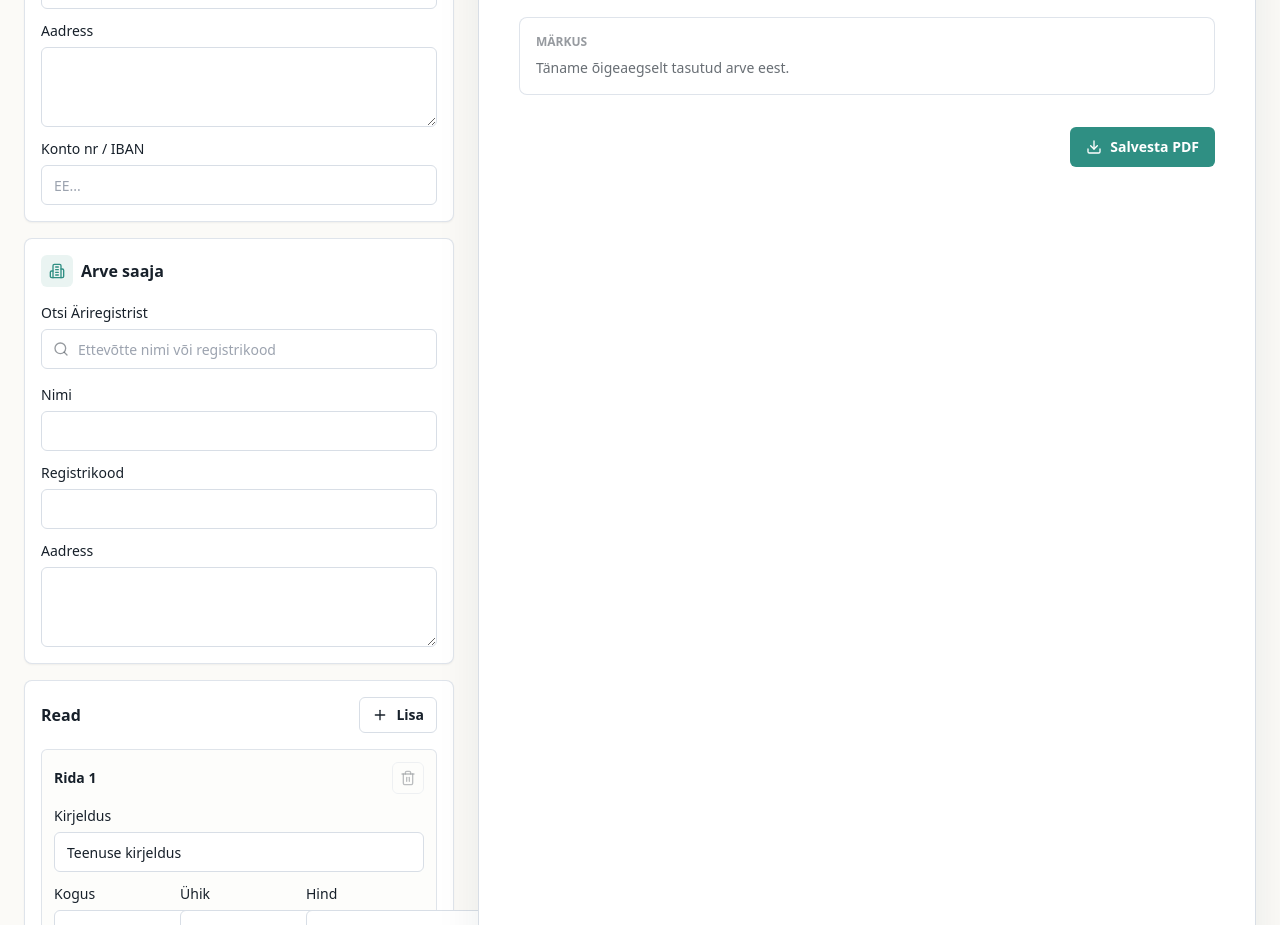
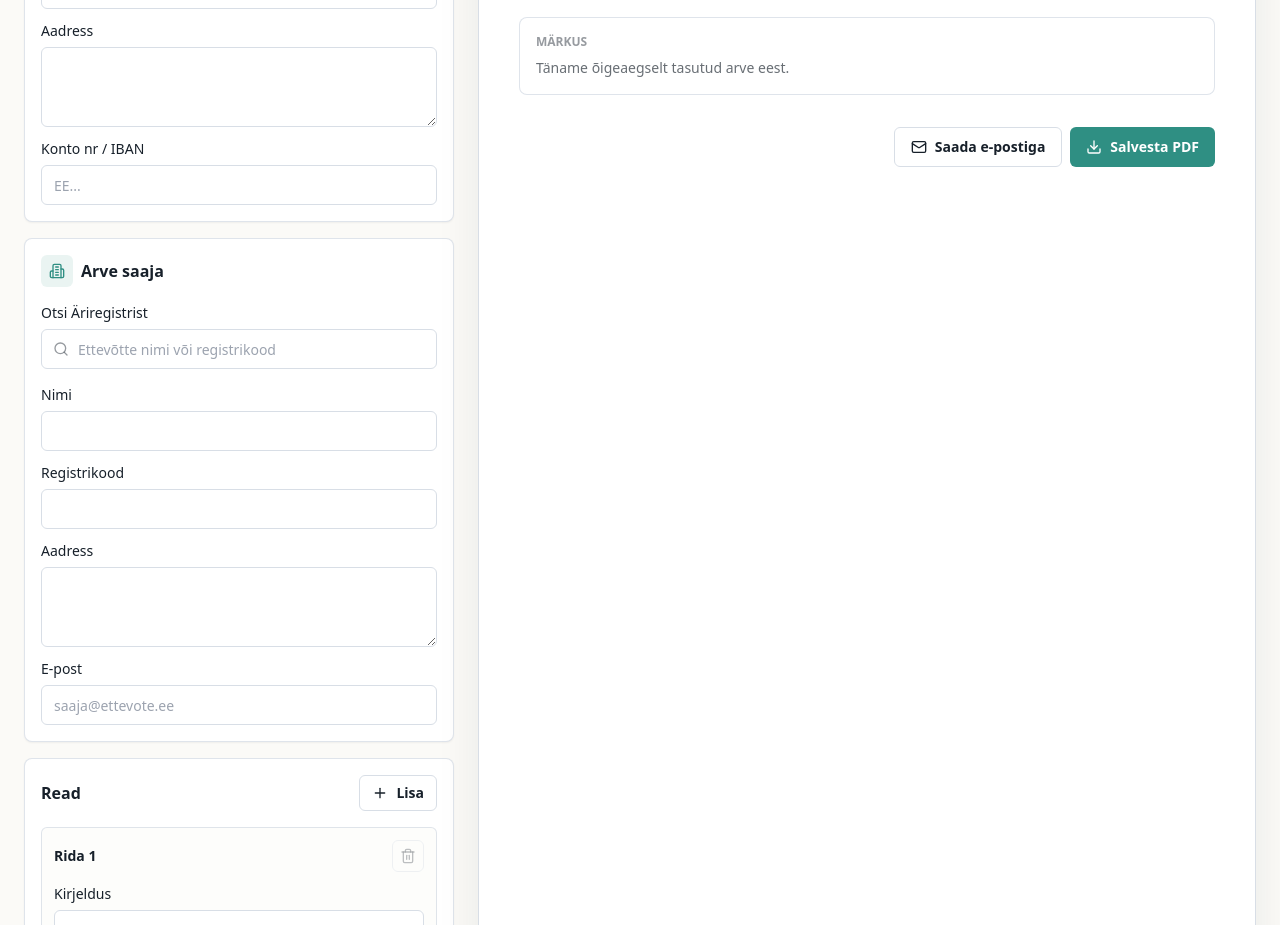
Before and after one commit to grabarved-jpg/grabmate.eu, a Next.js app: page / in a window 1280 px wide. Shown: the part 740-1665 px from the top of the page. Built offline with nearby package versions, Linux system fonts and the light colour scheme.

Commit message:
Add invoice email sending

```diff
--- a/package.json
+++ b/package.json
@@ -14,7 +14,8 @@
     "lucide-react": "^0.468.0",
     "next": "^14.2.23",
     "react": "^18.3.1",
-    "react-dom": "^18.3.1"
+    "react-dom": "^18.3.1",
+    "resend": "^6.12.4"
   },
   "devDependencies": {
     "@types/node": "^20.17.12",
--- /dev/null
+++ b/src/app/api/send-invoice/route.ts
@@ -0,0 +1,69 @@
+import { NextResponse } from "next/server";
+import { Resend } from "resend";
+
+type SendInvoiceRequest = {
+  to?: unknown;
+  subject?: unknown;
+  message?: unknown;
+  filename?: unknown;
+  pdfBase64?: unknown;
+};
+
+function asString(value: unknown) {
+  return typeof value === "string" ? value.trim() : "";
+}
+
+function escapeHtml(value: string) {
+  return value
+    .replaceAll("&", "&amp;")
+    .replaceAll("<", "&lt;")
+    .replaceAll(">", "&gt;")
+    .replaceAll('"', "&quot;");
+}
+
+export async function POST(request: Request) {
+  const apiKey = process.env.RESEND_API_KEY;
+  const from = process.env.INVOICE_FROM_EMAIL;
+
+  if (!apiKey || !from) {
+    return NextResponse.json(
+      { error: "E-posti saatmine pole veel serveris seadistatud." },
+      { status: 500 }
+    );
+  }
+
+  const body = (await request.json()) as SendInvoiceRequest;
+  const to = asString(body.to);
+  const subject = asString(body.subject) || "Arve";
+  const message = asString(body.message) || "Tere, manusena on lisatud arve.";
+  const filename = asString(body.filename) || "arve.pdf";
+  const pdfBase64 = asString(body.pdfBase64);
+
+  if (!to || !to.includes("@")) {
+    return NextResponse.json({ error: "Saaja e-posti aadress puudub või on vigane." }, { status: 400 });
+  }
+
+  if (!pdfBase64) {
+    return NextResponse.json({ error: "PDF manus puudub." }, { status: 400 });
+  }
+
+  const resend = new Resend(apiKey);
+  const { error } = await resend.emails.send({
+    from,
+    to,
+    subject,
+    html: `<p>${escapeHtml(message).replaceAll("\n", "<br />")}</p>`,
+    attachments: [
+      {
+        filename,
+        content: pdfBase64
+      }
+    ]
+  });
+
+  if (error) {
+    return NextResponse.json({ error: error.message }, { status: 502 });
+  }
+
+  return NextResponse.json({ ok: true });
+}
--- a/src/app/page.tsx
+++ b/src/app/page.tsx
@@ -4,6 +4,7 @@ import {
   Building2,
   CalendarDays,
   Download,
+  Mail,
   Plus,
   Printer,
   Search,
@@ -20,6 +21,7 @@ type Company = {
   regCode: string;
   address: string;
   bankAccount?: string;
+  email?: string;
   status?: string;
 };
 
@@ -244,6 +246,15 @@ function CompanyAutocomplete({
             onChange={(next) => onChange({ ...value, bankAccount: next })}
           />
         )}
+        {title === "Arve saaja" && (
+          <Field
+            label="E-post"
+            value={value.email ?? ""}
+            placeholder="saaja@ettevote.ee"
+            type="email"
+            onChange={(next) => onChange({ ...value, email: next })}
+          />
+        )}
       </div>
     </section>
   );
@@ -259,6 +270,8 @@ export default function Home() {
   const [rows, setRows] = useState<InvoiceRow[]>(defaultRows);
   const [note, setNote] = useState("Täname õigeaegselt tasutud arve eest.");
   const [exportingPdf, setExportingPdf] = useState(false);
+  const [sendingEmail, setSendingEmail] = useState(false);
+  const [emailStatus, setEmailStatus] = useState("");
 
   const totals = useMemo(() => {
     return rows.reduce(
@@ -302,12 +315,11 @@ export default function Home() {
     setDueDate(addDaysToIso(nextDate, 14));
   }
 
-  async function savePdf() {
-    if (!invoiceRef.current || exportingPdf) {
-      return;
+  async function buildPdf() {
+    if (!invoiceRef.current) {
+      throw new Error("Arve eelvaadet ei leitud.");
     }
 
-    setExportingPdf(true);
     document.body.classList.add("exporting-pdf");
 
     try {
@@ -340,10 +352,68 @@ export default function Home() {
         remainingHeight -= pageHeight - margin * 2;
       }
 
+      return pdf;
+    } finally {
+      document.body.classList.remove("exporting-pdf");
+    }
+  }
+
+  async function savePdf() {
+    if (exportingPdf) {
+      return;
+    }
+
+    setExportingPdf(true);
+
+    try {
+      const pdf = await buildPdf();
       pdf.save(`arve-${invoiceNo || "uus"}.pdf`);
     } finally {
-      document.body.classList.remove("exporting-pdf");
       setExportingPdf(false);
+    }
+  }
+
+  async function sendInvoiceEmail() {
+    if (sendingEmail) {
+      return;
+    }
+
+    if (!buyer.email) {
+      setEmailStatus("Lisa arve saaja e-posti aadress.");
+      return;
+    }
+
+    setSendingEmail(true);
+    setEmailStatus("");
+
+    try {
+      const pdf = await buildPdf();
+      const pdfBase64 = pdf.output("datauristring").split(",")[1];
+      const response = await fetch("/api/send-invoice", {
+        method: "POST",
+        headers: {
+          "Content-Type": "application/json"
+        },
+        body: JSON.stringify({
+          to: buyer.email,
+          subject: `Arve ${invoiceNo}`,
+          message: `Tere\n\nManuses on arve ${invoiceNo}.\n\n${note}`,
+          filename: `arve-${invoiceNo || "uus"}.pdf`,
+          pdfBase64
+        })
+      });
+
+      const data = (await response.json()) as { error?: string };
+
+      if (!response.ok) {
+        throw new Error(data.error || "E-kirja saatmine ebaõnnestus.");
+      }
+
+      setEmailStatus("Arve saadeti e-postiga.");
+    } catch (error) {
+      setEmailStatus(error instanceof Error ? error.message : "E-kirja saatmine ebaõnnestus.");
+    } finally {
+      setSendingEmail(false);
     }
   }
 
@@ -557,8 +627,19 @@ export default function Home() {
             </div>
           )}
 
-          <div className="no-print mt-8 flex justify-end">
+        <div className="no-print mt-8 flex justify-end">
+          <div className="grid gap-2 sm:flex sm:items-center sm:justify-end">
+            {emailStatus && <p className="text-sm text-ink/65">{emailStatus}</p>}
             <button
+              className="inline-flex h-10 items-center gap-2 rounded-md border border-line bg-white px-4 text-sm font-semibold text-ink hover:bg-paper disabled:cursor-not-allowed disabled:opacity-60"
+              type="button"
+              disabled={sendingEmail}
+              onClick={sendInvoiceEmail}
+            >
+              <Mail className="h-4 w-4" />
+              {sendingEmail ? "Saadan..." : "Saada e-postiga"}
+            </button>
+          <button
             className="inline-flex h-10 items-center gap-2 rounded-md bg-mint px-4 text-sm font-semibold text-white hover:bg-mint/90"
             type="button"
             disabled={exportingPdf}
@@ -569,6 +650,7 @@ export default function Home() {
           </button>
           </div>
         </div>
+        </div>
       </section>
     </main>
   );
```
Also changed, not shown: 2 other files (tests, documents, lock files or other folders).
